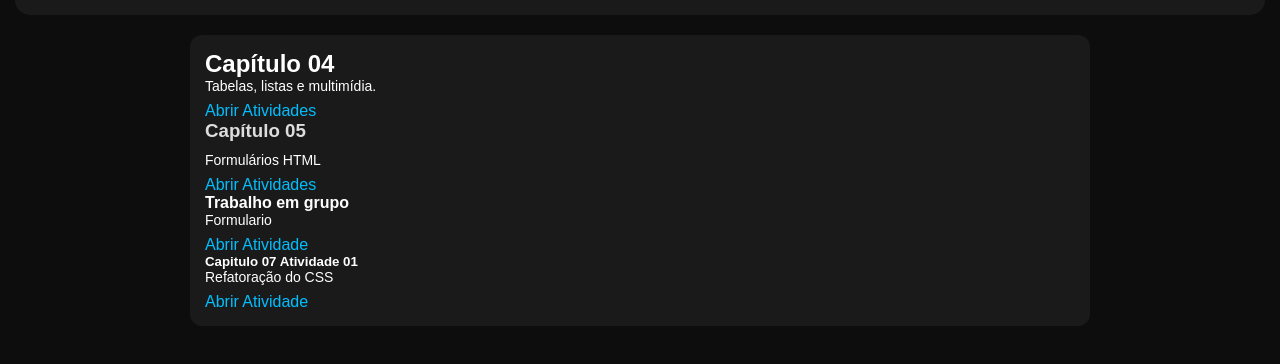
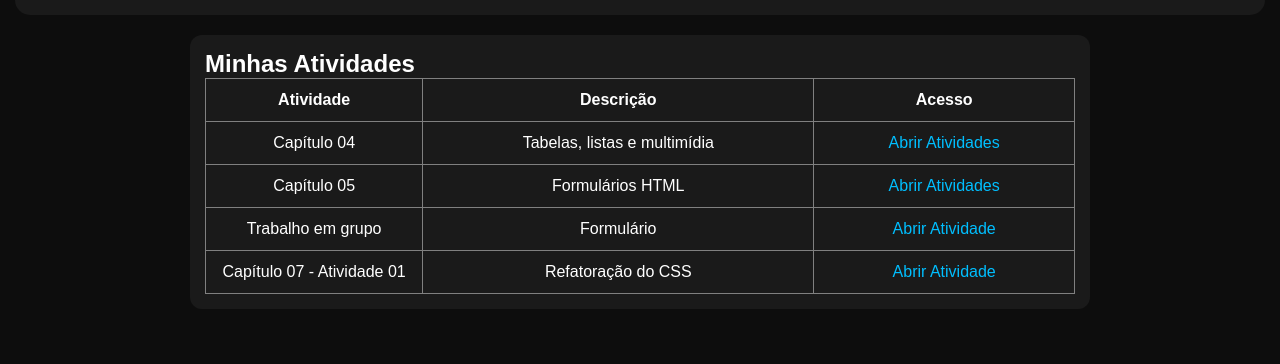
Before and after one commit to Dzai0273/Trabalho, a website: page atividades.html in a window 1280 px wide. Shown: the part 68-432 px from the top of the page. Drawn offline with Linux system fonts and the light colour scheme.

Commit message:
Add files via upload

```diff
--- a/atividades.html
+++ b/atividades.html
@@ -7,37 +7,74 @@
     <title>Atividades</title>
     <link rel="stylesheet" href="style.css">
 </head>
+
 <body>
+
 <header>
     <h1>Atividades</h1>
 </header>
+
 <main>
+
 <section class="atividade">
 
-            <h2>Capítulo 04</h2>
+    <h2>Minhas Atividades</h2>
 
-            <p>
-                Tabelas, listas e multimídia.
-            </p>
+    <table border="1">
+
+        <thead>
+            <tr>
+                <th>Atividade</th>
+                <th>Descrição</th>
+                <th>Acesso</th>
+            </tr>
+        </thead>
+
+        <tbody>
+
+            <tr>
+                <td>Capítulo 04</td>
+                <td>Tabelas, listas e multimídia</td>
+                <td>
                     <a href="inicial.html" class="botao">
                         Abrir Atividades
                     </a>
-    <h3>Capítulo 05</h3>
+                </td>
+            </tr>
 
-    <p>
-       Formulários HTML
-    </p>
-    <a href="atividade5.html" class="botao">Abrir Atividades</a>
+            <tr>
+                <td>Capítulo 05</td>
+                <td>Formulários HTML</td>
+                <td>
+                    <a href="atividade5.html" class="botao">
+                        Abrir Atividades
+                    </a>
+                </td>
+            </tr>
 
-    <h4> Trabalho em grupo</h4>
+            <tr>
+                <td>Trabalho em grupo</td>
+                <td>Formulário</td>
+                <td>
+                    <a href="form01.html" class="botao">
+                        Abrir Atividade
+                    </a>
+                </td>
+            </tr>
 
-    <p> Formulario </p>
-    <a href="form01.html" class="botao">Abrir Atividade</a>
+            <tr>
+                <td>Capítulo 07 - Atividade 01</td>
+                <td>Refatoração do CSS</td>
+                <td>
+                    <a href="cap07at01.html" class="botao">
+                        Abrir Atividade
+                    </a>
+                </td>
+            </tr>
 
-    <h5> Capitulo 07 Atividade 01</h5>
+        </tbody>
 
-    <p>Refatoração do CSS</p>
-    <a href="cap07at01.html" class="botao">Abrir Atividade</a>
+    </table>
 
 </section>
 
--- a/style.css
+++ b/style.css
@@ -149,3 +149,50 @@ footer {
     border: 1px solid whitesmoke;
     max-width: 75px
 }
+
+.atividade {
+    width: 100%;
+    max-width: 900px;
+    margin: auto;
+}
+
+.atividade table {
+    width: 100%;
+    border-collapse: collapse;
+    table-layout: fixed;
+}
+
+.atividade th,
+.atividade td {
+    padding: 12px;
+    text-align: center;
+    word-wrap: break-word;
+}
+
+.atividade th:nth-child(1),
+.atividade td:nth-child(1) {
+    width: 25%;
+}
+
+.atividade th:nth-child(2),
+.atividade td:nth-child(2) {
+    width: 45%;
+}
+
+.atividade th:nth-child(3),
+.atividade td:nth-child(3) {
+    width: 30%;
+}
+
+.cabecalho {
+    display: flex;
+    justify-content: space-between;
+    align-items: center;
+}
+
+.minha_foto {
+    width: 150px;
+    height: 150px;
+    border-radius: 50%;
+    object-fit: cover;
+}
```
Also changed, not shown: index.html (+1 -1 lines). Lines whose indentation alone changed are shown as unchanged.
